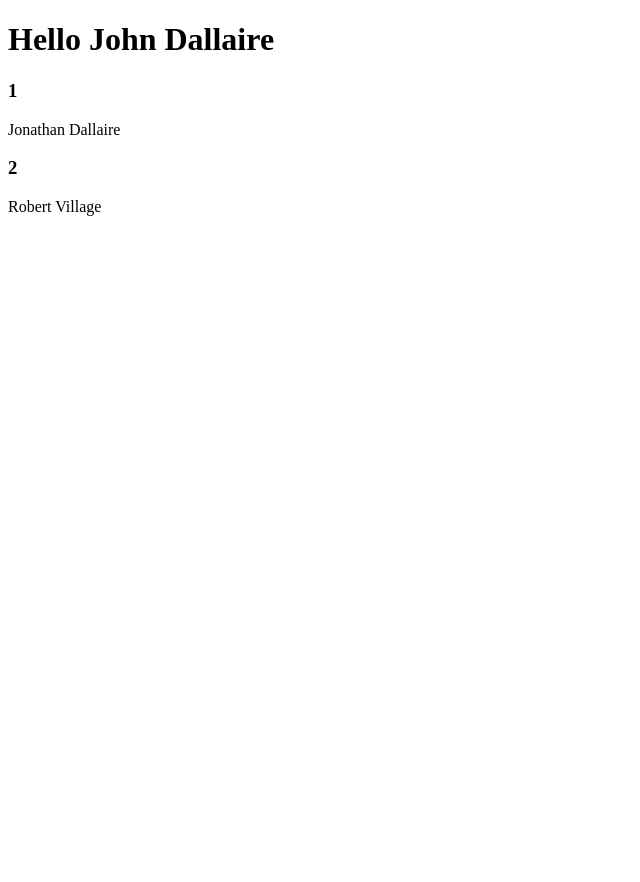
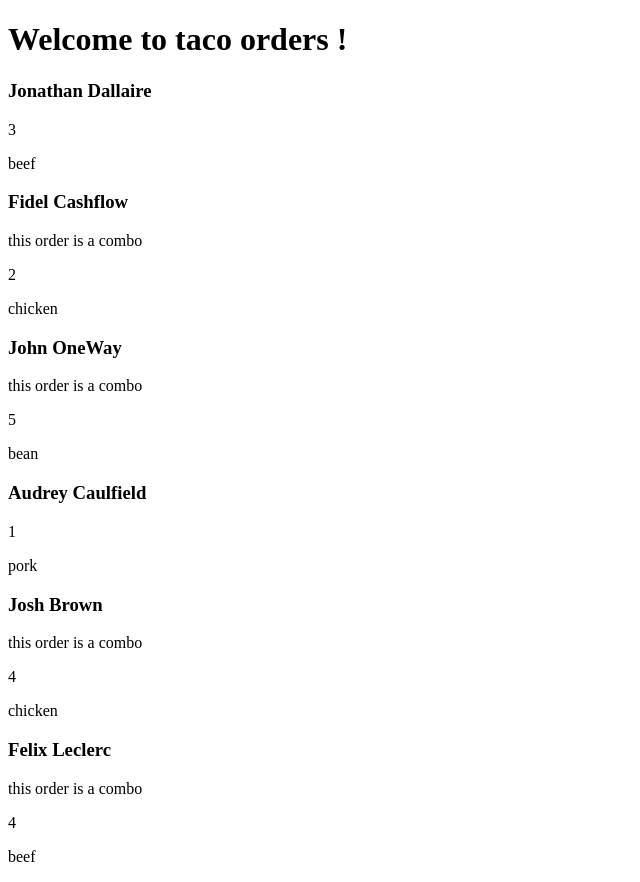
Before and after one commit to dallairius/Jonathan_Dallaire_Learning_AngularF26, an Angular app: page / in a window 1280 px wide. Shown: the whole page, without its empty margins (0-640 px from the left). Before the commit the page ends 800 px from the top, so only its background shows below. Built offline with nearby package versions, Linux system fonts and the light colour scheme.

Commit message:
Populated an array of taco orders, displayed the array on the main page. Might write some CSS for bonus  mark later
Version is currently 0.1.0

```diff
--- a/src/app/Shared/Models/delivery.ts
+++ /dev/null
@@ -1,6 +0,0 @@
-export interface Delivery {
-  id: number;
-  name: string;
-  address?: string;
-  amount?: number;
-}
--- a/src/app/Shared/Models/tacos.ts
+++ b/src/app/Shared/Models/tacos.ts
@@ -1,6 +1,6 @@
 export interface Tacos {
   orderId: number;
-  toppings: string;
+  customerName: string;
   combo:boolean;
   howMany:number|string;
   whichProtein?:string;
--- a/src/app/app.html
+++ b/src/app/app.html
@@ -1,6 +1,10 @@
-<h1> Hello {{name}} {{lastName}}</h1>
+<h1> Welcome to taco orders !</h1>
 
-@for (delivery of deliveryList; track delivery.id){
-  <h3>{{delivery.id}}</h3>
-  <p>{{delivery.name}}</p>
+@for (taco of tacoList; track taco.orderId){
+  <h3>{{taco.customerName}}</h3>
+  @if(taco.combo){<p>this order is a combo</p>}
+  <p>{{taco.howMany}}</p>
+  <p>{{taco.whichProtein}}</p>
+}@empty{
+  <h3>No items found</h3>
 }
--- a/src/app/app.ts
+++ b/src/app/app.ts
@@ -1,6 +1,6 @@
 import { Component, signal } from '@angular/core';
 import { RouterOutlet } from '@angular/router';
-import { Delivery } from './Shared/Models/delivery';
+import { Tacos } from './Shared/Models/tacos'
 
 @Component({
   imports: [RouterOutlet],
@@ -10,12 +10,51 @@ import { Delivery } from './Shared/Models/delivery';
 })
 export class App {
   protected readonly title = signal('Jonathan-Dallaire-Learning-AngularF26');
-  name = "John";
-  lastName = "Dallaire";
+  name = 'John';
+  lastName = 'Dallaire';
 
-  deliveryList : Delivery[] = [
-    {id:1,name:"Jonathan Dallaire"},
-    {id:2,name:"Robert Village"}
-
-]
+  tacoList: Tacos[] = [
+    {
+      orderId: 1,
+      customerName: 'Jonathan Dallaire',
+      combo: false,
+      whichProtein: 'beef',
+      howMany: 3,
+    },
+    {
+      orderId: 2,
+      customerName: 'Fidel Cashflow',
+      combo: true,
+      whichProtein: 'chicken',
+      howMany: 2,
+    },
+    {
+      orderId: 3,
+      customerName: 'John OneWay',
+      combo: true,
+      whichProtein: 'bean',
+      howMany: 5,
+    },
+    {
+      orderId: 4,
+      customerName: 'Audrey Caulfield',
+      combo: false,
+      whichProtein: 'pork',
+      howMany: 1,
+    },
+    {
+      orderId: 5,
+      customerName: 'Josh Brown',
+      combo: true,
+      whichProtein: 'chicken',
+      howMany: 4,
+    },
+    {
+      orderId: 6,
+      customerName: 'Felix Leclerc',
+      combo: true,
+      whichProtein: 'beef',
+      howMany: 4,
+    },
+  ];
 }
```
